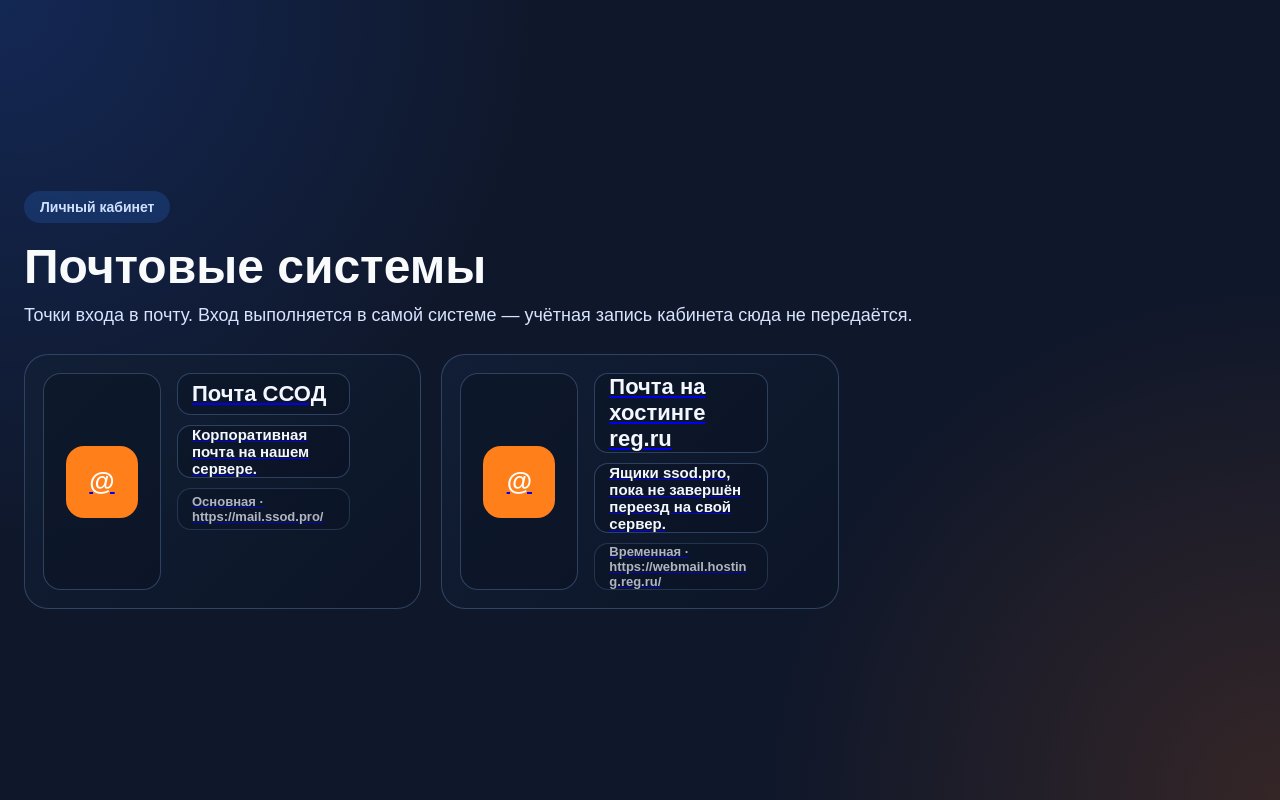
After one commit to DiamondSaar/ssod_auth, a Django app: page /account/mail/ in a window 1280 px wide. The commit adds this page. Run offline with Django 5.2, Linux system fonts and the light colour scheme; the visitor is signed in with stand-in values (Sample User, id 1).

Commit message:
ЛК: раздел «Почтовые системы»
Две точки входа в почту — корпоративная на нашем mail-core и временная на
хостинге reg.ru, пока не завершён переезд ssod.pro. Только ссылки: вход
выполняется в самой системе.

Раздел внутренний, поэтому плитка видна сотрудникам ССОД (организация по
ИНН или названию из SSOD_ORGANIZATION_MARKS) и staff; остальным страница
отвечает 404 — клиенту чужой организации войти туда всё равно нечем.

Co-Authored-By: Claude Opus 5 <noreply@anthropic.com>

```diff
--- a/app/accounts/models.py
+++ b/app/accounts/models.py
@@ -290,6 +290,34 @@ class CustomUser(AbstractUser):
             for name in getattr(settings, "INFRA_MANAGER_POSITIONS", [])
         }
         return self.position.name.strip().casefold() in allowed
+
+    @property
+    def can_view_mail_systems(self):
+        """Видна ли пользователю плитка «Почтовые системы».
+
+        Раздел внутренний: ссылки на корпоративную почту ССОД и на
+        временную почту хостинга. Пользователю другой организации он не
+        нужен — войти туда он всё равно не сможет, а лишняя плитка в
+        кабинете только путает.
+
+        Своих определяем по организации. ИНН надёжнее названия, но в
+        справочнике живут три записи ССОД с разным написанием и ИНН
+        заполнен лишь у одной, поэтому в SSOD_ORGANIZATION_MARKS лежат и
+        ИНН, и имена — список один, сравнение одинаковое.
+        """
+        if self.is_staff:
+            return True
+        if self.organization is None:
+            return False
+        marks = {
+            str(mark).strip().casefold()
+            for mark in getattr(settings, "SSOD_ORGANIZATION_MARKS", [])
+            if str(mark).strip()
+        }
+        return (
+            (self.organization.inn or "").strip().casefold() in marks
+            or self.organization.name.strip().casefold() in marks
+        )
 
     @property
     def full_name_ru(self):
--- a/app/accounts/static/accounts/css/account-products.css
+++ b/app/accounts/static/accounts/css/account-products.css
@@ -227,3 +227,12 @@
         font-size: 38px;
     }
 }
+
+/* Строка с адресом почтовой системы: адрес длиннее карточки, поэтому
+   переносим его по любому месту, а не раздвигаем карточку. */
+
+.mail-system-link {
+    font-size: 13px;
+    opacity: 0.7;
+    overflow-wrap: anywhere;
+}
--- /dev/null
+++ b/app/accounts/templates/accounts/mail_systems.html
@@ -0,0 +1,58 @@
+{% extends "base.html" %}
+
+{% block title %}Почтовые системы — ССОД Auth Center{% endblock %}
+
+{% block content %}
+
+<section class="account-products-page">
+
+    <div class="account-products-header">
+        <div>
+            <div class="page-pill">Личный кабинет</div>
+            <h1>Почтовые системы</h1>
+            <p>
+                Точки входа в почту. Вход выполняется в самой системе —
+                учётная запись кабинета сюда не передаётся.
+            </p>
+        </div>
+    </div>
+
+    {% comment %}
+        Та же сетка карточек, что в «Репозитории». Ссылки внешние, поэтому
+        открываем в новой вкладке и ставим rel="noopener": без него открытая
+        страница получает доступ к окну кабинета через window.opener.
+    {% endcomment %}
+    <div class="product-card-grid">
+
+        {% for system in systems %}
+            <a
+                class="product-card"
+                href="{{ system.url }}"
+                target="_blank"
+                rel="noopener noreferrer"
+            >
+
+                <div class="product-card-logo-wrap">
+                    <div class="product-card-logo-placeholder">@</div>
+                </div>
+
+                <div class="product-card-info">
+                    <div class="product-card-field product-card-title">
+                        {{ system.name }}
+                    </div>
+                    <div class="product-card-field">
+                        {{ system.description }}
+                    </div>
+                    <div class="product-card-field mail-system-link">
+                        {{ system.note }} · {{ system.url }}
+                    </div>
+                </div>
+
+            </a>
+        {% endfor %}
+
+    </div>
+
+</section>
+
+{% endblock %}
--- a/app/accounts/urls.py
+++ b/app/accounts/urls.py
@@ -28,6 +28,8 @@ urlpatterns = [
     path("org/", views.org_home, name="org_home"),
     path("org/documents/", views.org_documents, name="org_documents"),
     path("org/contact/", views.org_contact, name="org_contact"),
+
+    path("mail/", views.mail_systems, name="mail_systems"),
 
     path("repository/", views.repository_list, name="repository_list"),
     path("repository/<int:item_id>/", views.repository_item_detail, name="repository_item_detail"),
--- a/app/accounts/views.py
+++ b/app/accounts/views.py
@@ -427,6 +427,49 @@ def infrastructure(request):
             "backup_groups": _group_backups((summary or {}).get("backups") or []),
             "auth_points": (summary or {}).get("auth_points") or [],
             "logins": _decorate_logins((summary or {}).get("logins") or {}),
+        },
+    )
+
+
+# Почтовые системы ССОД. Список короткий и меняется редко, поэтому живёт
+# здесь, а не в базе: заводить таблицу и админку ради двух ссылок — лишняя
+# работа и лишнее место, где они могут разойтись.
+#
+# Переезд почты ssod.pro с reg.ru на свой mail-core идёт до 24.10.2026
+# (размещение на хостинге оплачено до этой даты), поэтому пока работают обе
+# точки входа. Когда переезд завершится, запись про reg.ru отсюда убрать.
+MAIL_SYSTEMS = (
+    {
+        "name": "Почта ССОД",
+        "url": "https://mail.ssod.pro/",
+        "description": "Корпоративная почта на нашем сервере.",
+        "note": "Основная",
+    },
+    {
+        "name": "Почта на хостинге reg.ru",
+        "url": "https://webmail.hosting.reg.ru/",
+        "description": "Ящики ssod.pro, пока не завершён переезд на свой сервер.",
+        "note": "Временная",
+    },
+)
+
+
+@login_required
+def mail_systems(request):
+    """
+    Раздел «Почтовые системы» — точки входа в почту.
+
+    Ничего, кроме ссылок: вход в каждую систему делается в ней самой,
+    единого входа тут нет и не предполагается.
+    """
+    if not request.user.can_view_mail_systems:
+        raise Http404
+
+    return render(
+        request,
+        "accounts/mail_systems.html",
+        {
+            "systems": MAIL_SYSTEMS,
         },
     )
 
```
Also changed, not shown: app/accounts/templates/accounts/account_home.html (+11 -0 lines), app/accounts/tests.py (+49 -0 lines), app/config/settings.py (+15 -0 lines).
